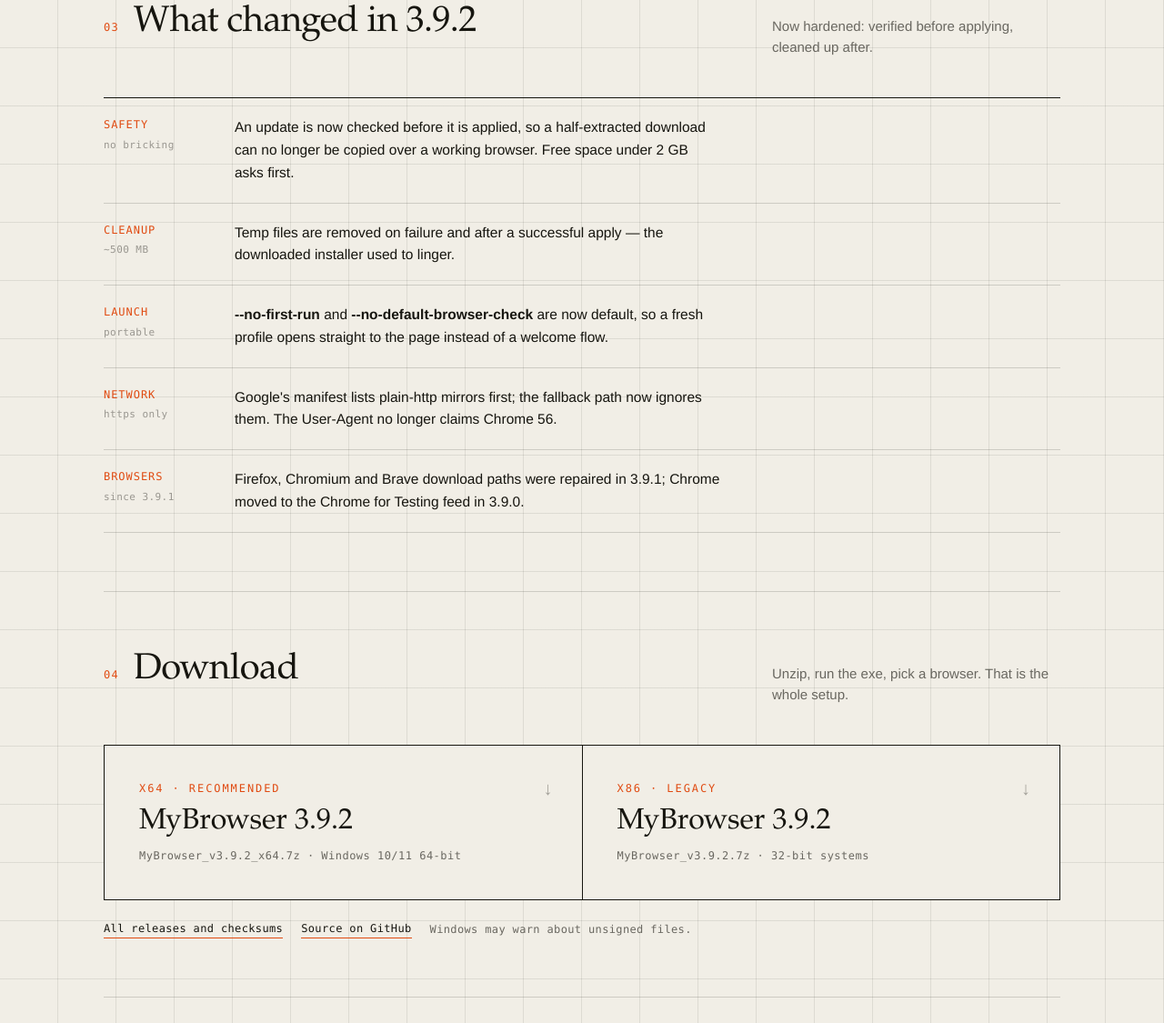
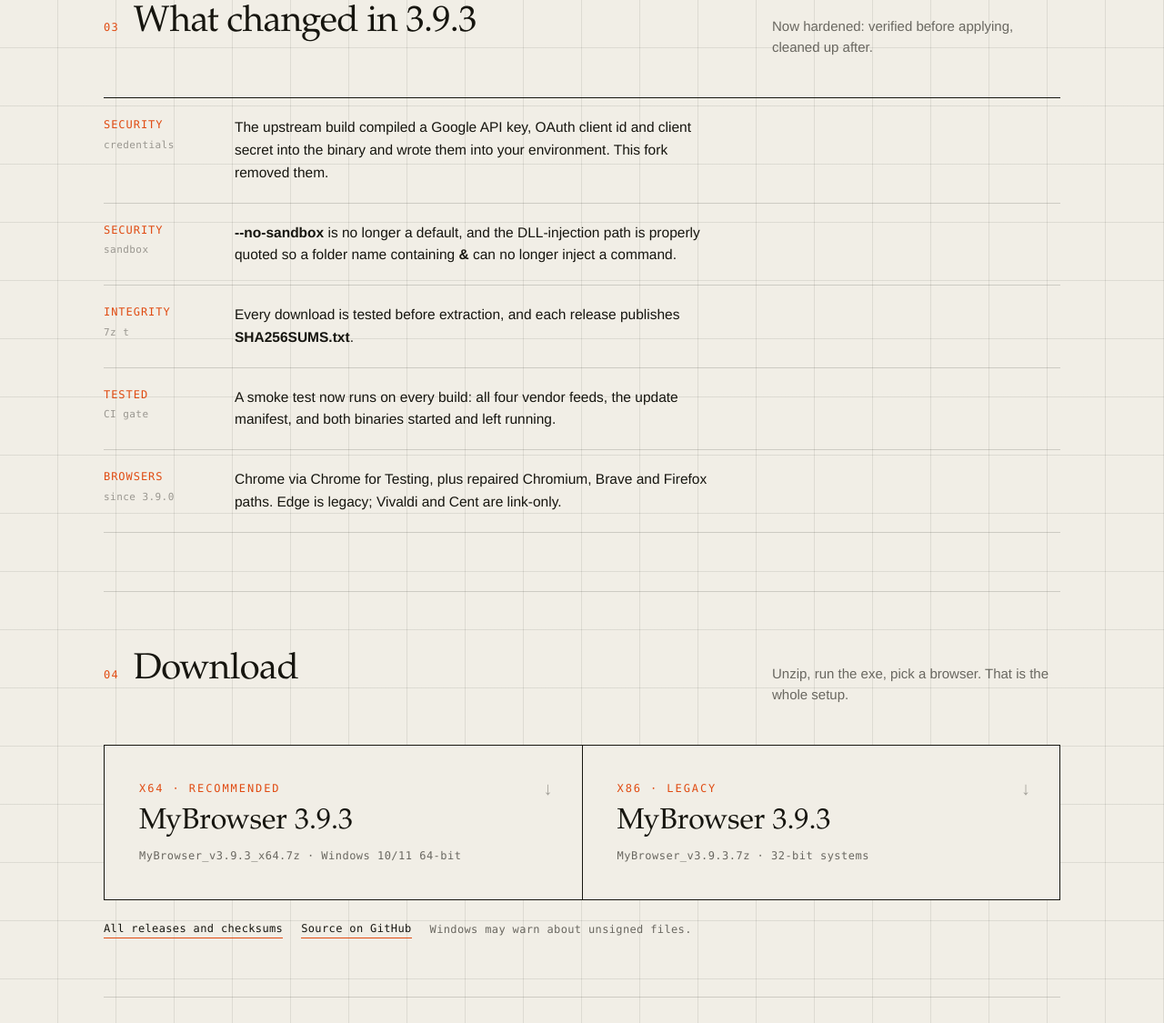
Before and after one commit to xixiranran/MyChrome, a plain HTML site: page docs/index.html in a window 1280 px wide. Shown: the part 1675-2800 px from the top of the page at 91% size. Drawn offline with Linux system fonts and the light colour scheme; no server answers.

Commit message:
Landing page: 3.9.3 security release

```diff
--- a/docs/index.html
+++ b/docs/index.html
@@ -227,10 +227,10 @@
           <span data-zh>选择浏览器、更新通道和架构。MyBrowser 会下载官方版本，解压到程序旁边，并使用独立配置运行。<b>不写入注册表</b>，无需管理员权限，删除文件夹即可卸载。</span>
         </p>
         <div class="cta">
-          <a class="btn primary" href="https://github.com/drsamonline/MyChrome/releases/download/v3.9.2/MyBrowser_v3.9.2_x64.7z">
-            <span><span data-en>Download</span><span data-zh>下载</span> x64</span><span class="k">3.9.2 · .7z</span>
+          <a class="btn primary" href="https://github.com/drsamonline/MyChrome/releases/download/v3.9.3/MyBrowser_v3.9.3_x64.7z">
+            <span><span data-en>Download</span><span data-zh>下载</span> x64</span><span class="k">3.9.3 · .7z</span>
           </a>
-          <a class="btn ghost" href="https://github.com/drsamonline/MyChrome/releases/download/v3.9.2/MyBrowser_v3.9.2.7z">
+          <a class="btn ghost" href="https://github.com/drsamonline/MyChrome/releases/download/v3.9.3/MyBrowser_v3.9.3.7z">
             <span>x86</span><span class="k">32-bit</span>
           </a>
         </div>
@@ -238,7 +238,7 @@
 
       <aside class="spec">
         <dl>
-          <dt>Version</dt><dd>3.9.2</dd>
+          <dt>Version</dt><dd>3.9.3</dd>
           <dt>Chrome</dt><dd><span class="pulse"></span><span class="live" id="cft">158.0.8127.88</span></dd>
           <dt>Channels</dt><dd>Stable · Beta · Dev · Canary</dd>
           <dt>Package</dt><dd>~3.5 MB</dd>
@@ -307,29 +307,29 @@
   <section class="block" id="new">
     <div class="sec-head">
       <span class="num">03</span>
-      <h2><span data-en>What changed in 3.9.2</span><span data-zh>3.9.2 更新内容</span></h2>
+      <h2><span data-en>What changed in 3.9.3</span><span data-zh>3.9.3 更新内容</span></h2>
       <p><span data-en>Now hardened: verified before applying, cleaned up after.</span><span data-zh>本次强化：应用前校验，完成后清理。</span></p>
     </div>
     <div class="log">
       <div class="log-row">
-        <span class="tag">Safety<small>no bricking</small></span>
-        <p><span data-en>An update is now checked before it is applied, so a half-extracted download can no longer be copied over a working browser. Free space under 2 GB asks first.</span><span data-zh>更新套用前会先校验，不完整的下载不会再覆盖可用的浏览器。可用空间低于 2GB 时会先询问。</span></p>
+        <span class="tag">Security<small>credentials</small></span>
+        <p><span data-en>The upstream build compiled a Google API key, OAuth client id and client secret into the binary and wrote them into your environment. This fork removed them.</span><span data-zh>上游版本把 Google API 金鑰、OAuth 用戶端 ID 與密鑰編譯進程式，並寫入系統環境變數。本版本已移除。</span></p>
       </div>
       <div class="log-row">
-        <span class="tag">Cleanup<small>~500 MB</small></span>
-        <p><span data-en>Temp files are removed on failure and after a successful apply — the downloaded installer used to linger.</span><span data-zh>失败后与更新完成后都会清理临时文件，之前下载的安装包会一直残留。</span></p>
+        <span class="tag">Security<small>sandbox</small></span>
+        <p><span data-en><b>--no-sandbox</b> is no longer a default, and the DLL-injection path is properly quoted so a folder name containing <b>&amp;</b> can no longer inject a command.</span><span data-zh>不再預設關閉沙箱；DLL 注入路徑已正確加引號，資料夾名稱含 <b>&amp;</b> 也不會再注入指令。</span></p>
       </div>
       <div class="log-row">
-        <span class="tag">Launch<small>portable</small></span>
-        <p><span data-en><b>--no-first-run</b> and <b>--no-default-browser-check</b> are now default, so a fresh profile opens straight to the page instead of a welcome flow.</span><span data-zh>默认加入 <b>--no-first-run</b> 与 <b>--no-default-browser-check</b>，新配置直接进入页面，不再弹出欢迎流程。</span></p>
+        <span class="tag">Integrity<small>7z t</small></span>
+        <p><span data-en>Every download is tested before extraction, and each release publishes <b>SHA256SUMS.txt</b>.</span><span data-zh>下載完成後會先校驗再解壓，每個版本都提供 <b>SHA256SUMS.txt</b>。</span></p>
       </div>
       <div class="log-row">
-        <span class="tag">Network<small>https only</small></span>
-        <p><span data-en>Google's manifest lists plain-http mirrors first; the fallback path now ignores them. The User-Agent no longer claims Chrome 56.</span><span data-zh>Google 的清单会先列出 http 镜像，现在已忽略。User-Agent 也不再伪装成 Chrome 56。</span></p>
+        <span class="tag">Tested<small>CI gate</small></span>
+        <p><span data-en>A smoke test now runs on every build: all four vendor feeds, the update manifest, and both binaries started and left running.</span><span data-zh>每次建置都會執行冒煙測試：四個廠商資料源、更新清單，以及兩個執行檔的啟動。</span></p>
       </div>
       <div class="log-row">
-        <span class="tag">Browsers<small>since 3.9.1</small></span>
-        <p><span data-en>Firefox, Chromium and Brave download paths were repaired in 3.9.1; Chrome moved to the Chrome for Testing feed in 3.9.0.</span><span data-zh>Firefox、Chromium、Brave 的下载已在 3.9.1 修复；Chrome 于 3.9.0 改用 Chrome for Testing。</span></p>
+        <span class="tag">Browsers<small>since 3.9.0</small></span>
+        <p><span data-en>Chrome via Chrome for Testing, plus repaired Chromium, Brave and Firefox paths. Edge is legacy; Vivaldi and Cent are link-only.</span><span data-zh>Chrome 改用 Chrome for Testing，並修復 Chromium、Brave、Firefox。Edge 仍為舊路徑，Vivaldi 與 Cent 僅開啟下載頁。</span></p>
       </div>
     </div>
   </section>
@@ -341,15 +341,15 @@
       <p><span data-en>Unzip, run the exe, pick a browser. That is the whole setup.</span><span data-zh>解压、运行、选择浏览器，安装就这些。</span></p>
     </div>
     <div class="dl">
-      <a href="https://github.com/drsamonline/MyChrome/releases/download/v3.9.2/MyBrowser_v3.9.2_x64.7z">
+      <a href="https://github.com/drsamonline/MyChrome/releases/download/v3.9.3/MyBrowser_v3.9.3_x64.7z">
         <span class="arch">x64 · Recommended</span>
-        <span class="name">MyBrowser 3.9.2</span>
-        <span class="meta">MyBrowser_v3.9.2_x64.7z · Windows 10/11 64-bit</span>
+        <span class="name">MyBrowser 3.9.3</span>
+        <span class="meta">MyBrowser_v3.9.3_x64.7z · Windows 10/11 64-bit</span>
       </a>
-      <a href="https://github.com/drsamonline/MyChrome/releases/download/v3.9.2/MyBrowser_v3.9.2.7z">
+      <a href="https://github.com/drsamonline/MyChrome/releases/download/v3.9.3/MyBrowser_v3.9.3.7z">
         <span class="arch">x86 · Legacy</span>
-        <span class="name">MyBrowser 3.9.2</span>
-        <span class="meta">MyBrowser_v3.9.2.7z · 32-bit systems</span>
+        <span class="name">MyBrowser 3.9.3</span>
+        <span class="meta">MyBrowser_v3.9.3.7z · 32-bit systems</span>
       </a>
     </div>
     <div class="sub-dl">
@@ -375,8 +375,8 @@ cd MyChrome
 <span class="a">./build/build.ps1</span>
 
 <span class="c"># output</span>
-dist/MyBrowser_v3.9.2_x64.7z
-dist/MyBrowser_v3.9.2.7z</pre>
+dist/MyBrowser_v3.9.3_x64.7z
+dist/MyBrowser_v3.9.3.7z</pre>
     </div>
   </section>
 
@@ -384,7 +384,7 @@ dist/MyBrowser_v3.9.2.7z</pre>
 
 <footer class="wrap">
   <div class="foot">
-    <span>MyBrowser 3.9.2 · GPL-3.0 · Fork of MyChrome</span>
+    <span>MyBrowser 3.9.3 · GPL-3.0 · Fork of MyChrome</span>
     <span>
       <a href="https://github.com/xixiranran/MyChrome"><span data-en>Original project</span><span data-zh>原始项目</span></a> ·
       <a href="https://github.com/drsamonline/MyChrome"><span data-en>This fork</span><span data-zh>本仓库</span></a>
```
Also changed, not shown: SHA256SUMS.txt (added).
